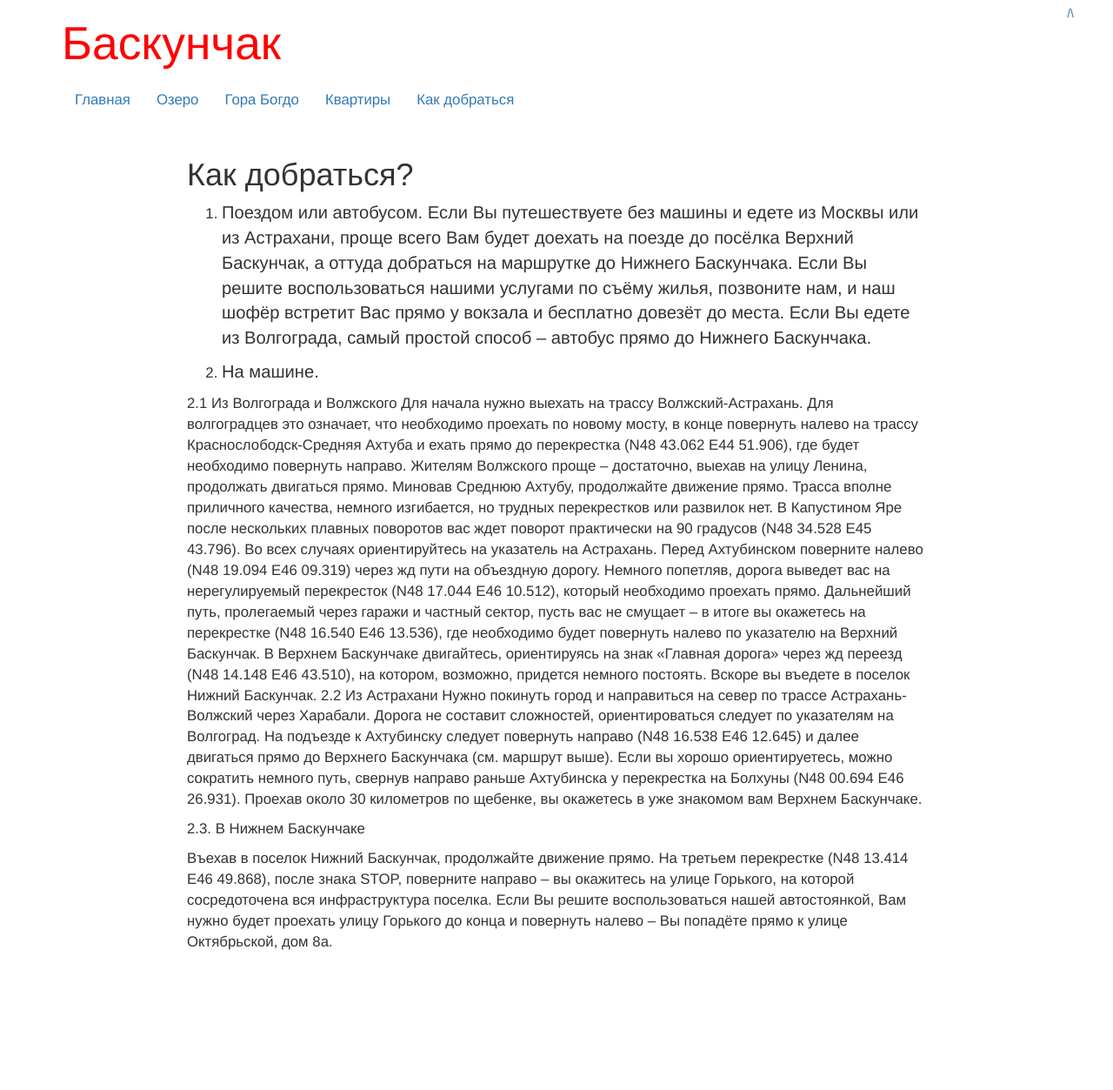
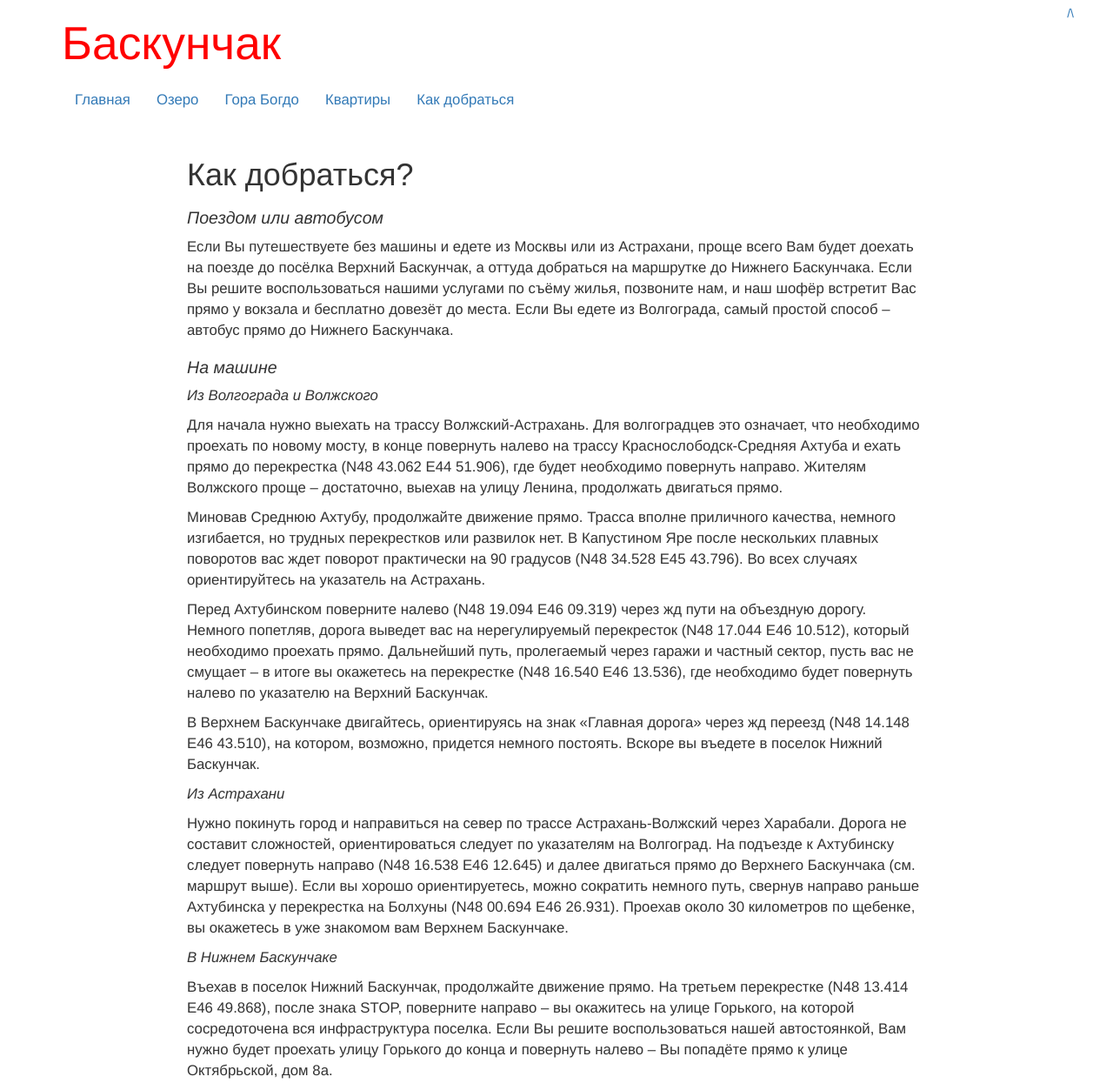
Before and after one commit to Baskunchak/baskunchak.github.io, a Jekyll site: the page built from way.md, in a window 1280 px wide. Shown: the whole page at 87% size. Built offline with Jekyll 4.4.1, drawn with Linux system fonts in a browser that asks for light colours; before the commit the page ends 1105 px from its top, so only the background shows below that.

Commit message:
Update way.md

```diff
--- a/way.md
+++ b/way.md
@@ -6,21 +6,30 @@ title: "Баскунчак - как добраться"
 Как добраться?
 ==============
 
-1. Поездом или автобусом.
+Поездом или автобусом
+---------------------
+
 Если Вы путешествуете без машины и едете из Москвы или из Астрахани, проще всего Вам будет доехать на поезде до посёлка Верхний Баскунчак, а оттуда добраться на маршрутке до Нижнего Баскунчака. Если Вы решите воспользоваться нашими услугами по съёму жилья, позвоните нам, и наш шофёр встретит Вас прямо у вокзала и бесплатно довезёт до места.
 Если Вы едете из Волгограда, самый простой способ – автобус прямо до Нижнего Баскунчака.
 
-2. На машине.
+На машине
+---------
 
-2.1 Из Волгограда и Волжского
+*Из Волгограда и Волжского*
+
 Для начала нужно выехать на трассу Волжский-Астрахань. Для волгоградцев это означает, что необходимо проехать по новому мосту, в конце повернуть налево на трассу Краснослободск-Средняя Ахтуба и ехать прямо до перекрестка (N48 43.062 E44 51.906), где будет необходимо повернуть направо. Жителям Волжского проще – достаточно, выехав на улицу Ленина, продолжать двигаться прямо.
+
 Миновав Среднюю Ахтубу, продолжайте движение прямо. Трасса вполне приличного качества, немного изгибается, но трудных перекрестков или развилок нет. В Капустином Яре после нескольких плавных поворотов вас ждет поворот практически на 90 градусов (N48 34.528 E45 43.796). Во всех случаях ориентируйтесь на указатель на Астрахань.
+
 Перед Ахтубинском поверните налево (N48 19.094 E46 09.319) через жд пути на объездную дорогу. Немного попетляв, дорога выведет вас на нерегулируемый перекресток (N48 17.044 E46 10.512), который необходимо проехать прямо. Дальнейший путь, пролегаемый через гаражи и частный сектор, пусть вас не смущает – в итоге вы окажетесь на перекрестке (N48 16.540 E46 13.536), где необходимо будет повернуть налево по указателю на Верхний Баскунчак.
+
 В Верхнем Баскунчаке двигайтесь, ориентируясь на знак «Главная дорога» через жд переезд (N48 14.148 E46 43.510), на котором, возможно, придется немного постоять. Вскоре вы въедете в поселок Нижний Баскунчак.
-2.2 Из Астрахани
+
+*Из Астрахани*
+
 Нужно покинуть город и направиться на север по трассе Астрахань-Волжский через Харабали. Дорога не составит сложностей, ориентироваться следует по указателям на Волгоград. На подъезде к Ахтубинску следует повернуть направо (N48 16.538 E46 12.645) и далее двигаться прямо до Верхнего Баскунчака (см. маршрут выше).
 Если вы хорошо ориентируетесь, можно сократить немного путь, свернув направо раньше Ахтубинска у перекрестка на Болхуны (N48 00.694 E46 26.931). Проехав около 30 километров по щебенке, вы окажетесь в уже знакомом вам Верхнем Баскунчаке.
 
-2.3. В Нижнем Баскунчаке
+*В Нижнем Баскунчаке*
 
 Въехав в поселок Нижний Баскунчак, продолжайте движение прямо. На третьем перекрестке (N48 13.414 E46 49.868), после знака STOP, поверните направо – вы окажитесь на улице Горького, на которой сосредоточена вся инфраструктура поселка. Если Вы решите воспользоваться нашей автостоянкой, Вам нужно будет проехать улицу Горького до конца и повернуть налево – Вы попадёте прямо к улице Октябрьской, дом 8а.
```
